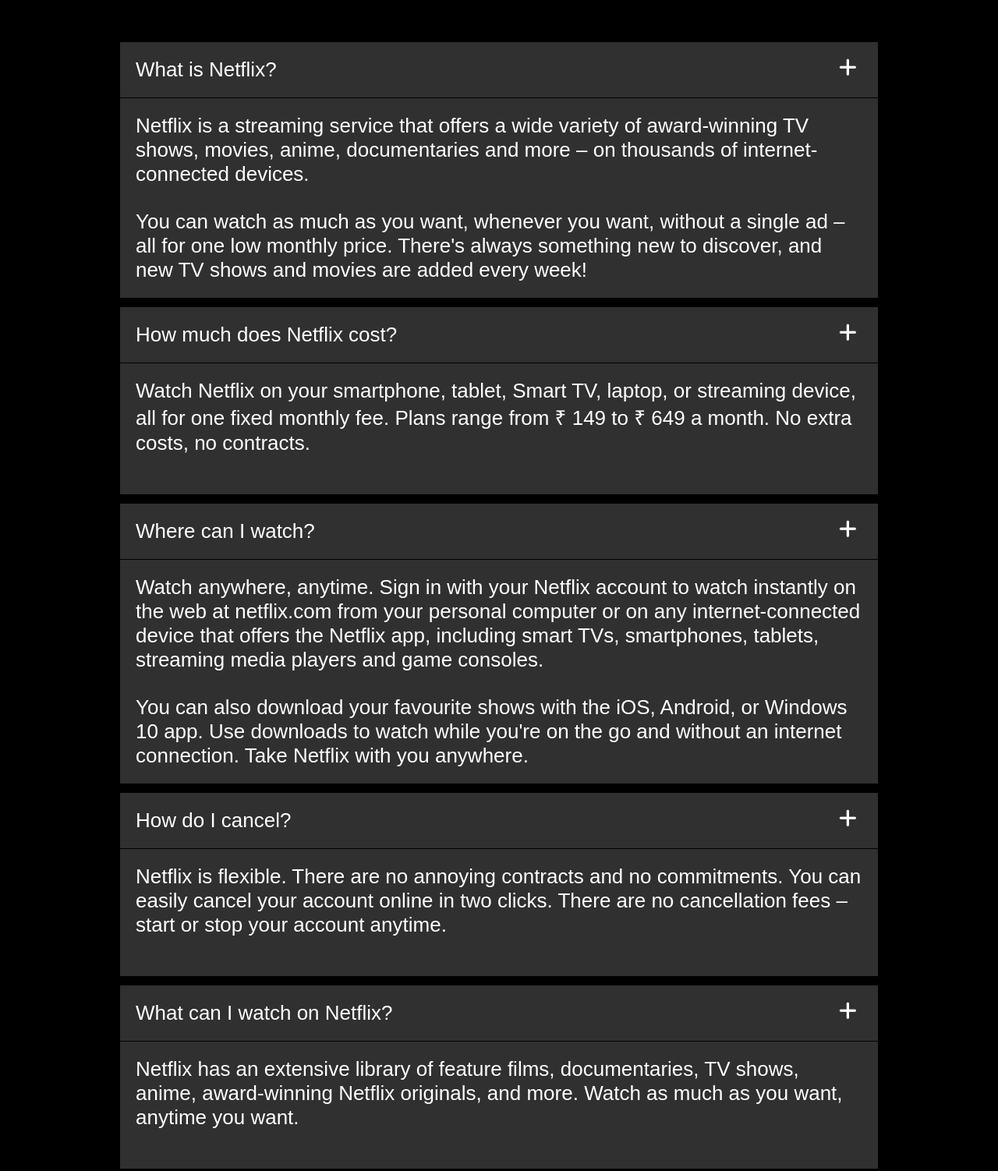
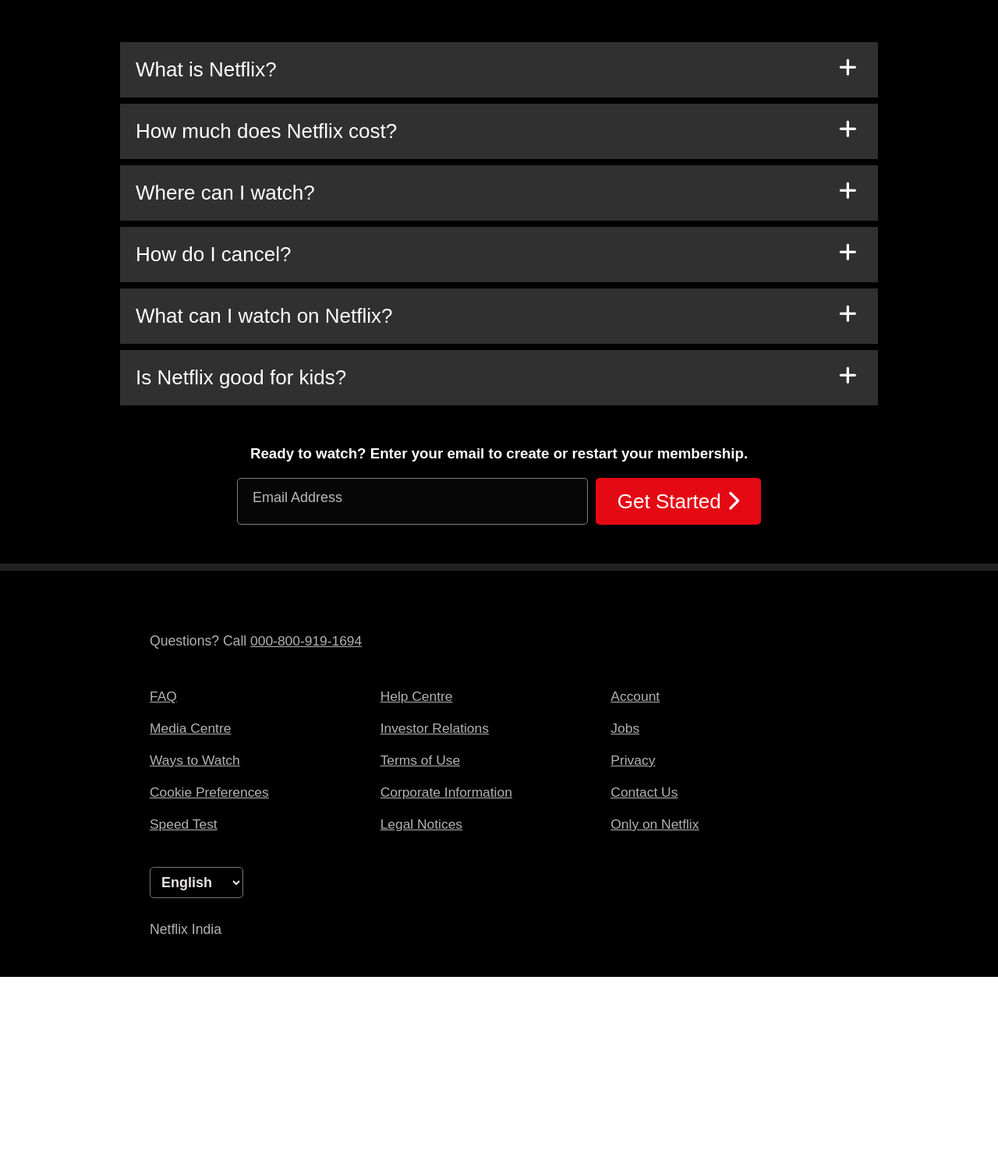
Before and after one commit to apeksha-kumawat/Netflix-Clone, a plain HTML site: page index.html in a window 1280 px wide. Shown: the part 3245-4747 px from the top of the page at 78% size. After the commit the page ends 4498 px from the top, so only its background shows below. Drawn offline with Linux system fonts and the light colour scheme.

Commit message:
index.html

```diff
--- a/index.html
+++ b/index.html
@@ -105,7 +105,7 @@
                     <button id="qst1">What is Netflix?
                         <i class='fa fa-plus'></i>
                     </button>
-                    <div>
+                    <div style="display: none;">
                         <p>Netflix is a streaming service that offers a wide variety of award-winning TV shows, movies, anime, documentaries and more – on thousands of internet-connected devices.</p>
                         <p>You can watch as much as you want, whenever you want, without a single ad – all for one low monthly price. There's always something new to discover, and new TV shows and movies are added every week!</p>
                     </div>
@@ -114,7 +114,7 @@
                     <button id="qst2">How much does Netflix cost?
                         <i class='fa fa-plus'></i>
                     </button>
-                    <div>
+                    <div style="display: none;">
                         <p>Watch Netflix on your smartphone, tablet, Smart TV, laptop, or streaming device, all for one fixed monthly fee. Plans range from ₹ 149 to ₹ 649 a month. No extra costs, no contracts.</p>
                     </div>
                 </li>
@@ -122,7 +122,7 @@
                     <button id="qst3">Where can I watch?
                         <i class='fa fa-plus'></i>
                     </button>
-                    <div>
+                    <div style="display: none;">
                         <p>Watch anywhere, anytime. Sign in with your Netflix account to watch instantly on the web at netflix.com from your personal computer or on any internet-connected device that offers the Netflix app, including smart TVs, smartphones, tablets, streaming media players and game consoles.</p>
                         <p>You can also download your favourite shows with the iOS, Android, or Windows 10 app. Use downloads to watch while you're on the go and without an internet connection. Take Netflix with you anywhere.</p>
                     </div>
@@ -131,7 +131,7 @@
                     <button id="qst4">How do I cancel?
                         <i class='fa fa-plus'></i>
                     </button>
-                    <div>
+                    <div style="display: none;">
                         <p>Netflix is flexible. There are no annoying contracts and no commitments. You can easily cancel your account online in two clicks. There are no cancellation fees – start or stop your account anytime.</p>
                     </div>
                 </li>
@@ -139,7 +139,7 @@
                     <button id="qst5">What can I watch on Netflix?
                         <i class='fa fa-plus'></i>
                     </button>
-                    <div>
+                    <div style="display: none;">
                         <p>Netflix has an extensive library of feature films, documentaries, TV shows, anime, award-winning Netflix originals, and more. Watch as much as you want, anytime you want.</p>
                     </div>
                 </li>
@@ -147,7 +147,7 @@
                     <button id="qst6">Is Netflix good for kids?
                         <i class='fa fa-plus'></i>
                     </button>
-                    <div>
+                    <div style="display: none;">
                         <p>The Netflix Kids experience is included in your membership to give parents control while kids enjoy family-friendly TV shows and films in their own space.</p>
                         <p>Kids profiles come with PIN-protected parental controls that let you restrict the maturity rating of content kids can watch and block specific titles you don’t want kids to see.</p>
                     </div>
```
